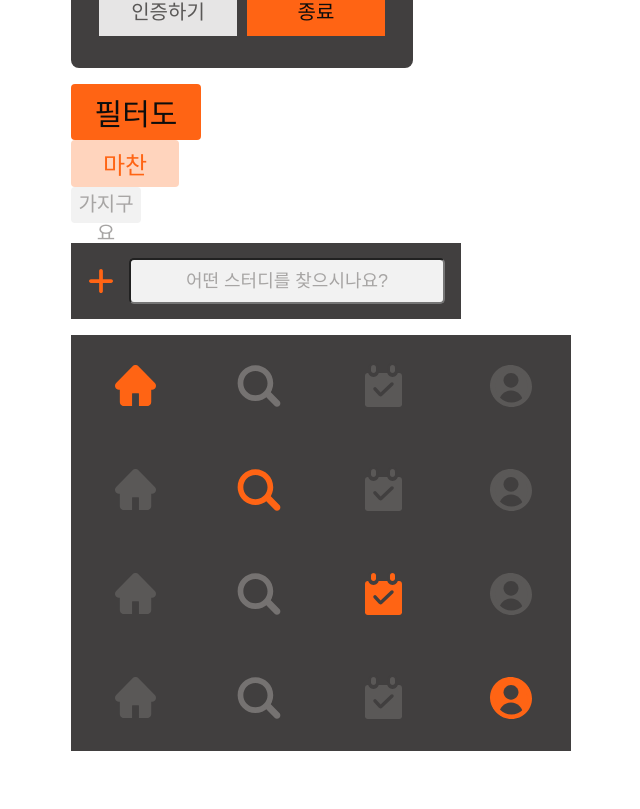
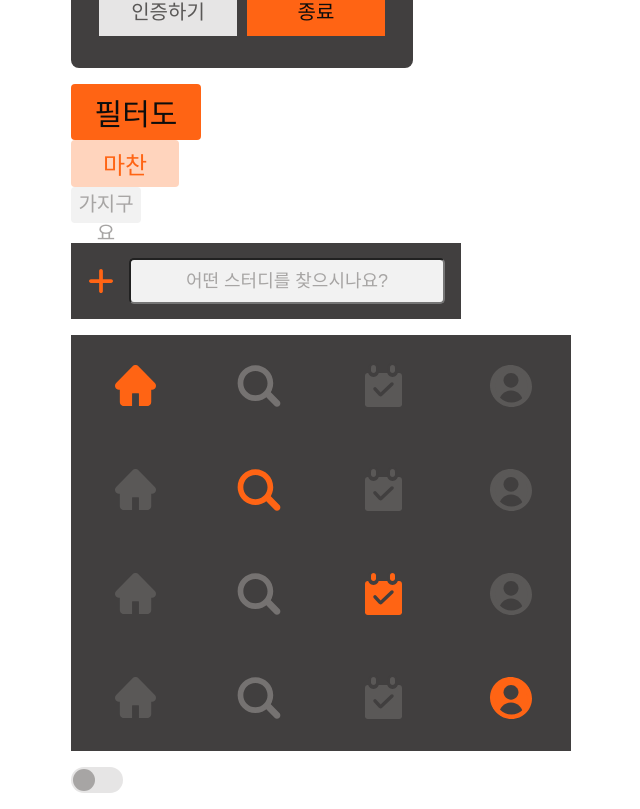
Before and after one commit to scato3/front-end, a Next.js app: page / in a window 1280 px wide. Shown: the part 1288-2097 px from the top of the page, without its empty margins (319-959 px from the left). Before the commit the page ends 2039 px from the top, so only its background shows below. Built offline with nearby package versions, Linux system fonts and the light colour scheme; no server answers; a web font is replaced by a local one.

Commit message:
feat: toggle 개발

```diff
--- /dev/null
+++ b/src/app/_component/toggle/toggle.module.css
@@ -0,0 +1,18 @@
+.Container {
+  position: relative;
+  width: 52px;
+  height: 26px;
+  background-color: var(--gray-100);
+  border-radius: 13px;
+}
+
+.toggleCircle {
+  position: absolute;
+  top: 2px;
+  left: 2px;
+  width: 22px;
+  height: 22px;
+  background-color: var(--gray-400);
+  border-radius: 50%;
+  transition: transform 0.3s ease;
+}
--- /dev/null
+++ b/src/app/_component/toggle/toggle.tsx
@@ -0,0 +1,25 @@
+import { useState } from "react";
+import styles from "./toggle.module.css";
+
+export default function Toggle() {
+  const [toggled, setToggled] = useState(false);
+
+  const containerStyle = {
+    backgroundColor: toggled ? "var(--main-100)" : "var(--gray-100)",
+  };
+
+  const toggleCircleStyle = {
+    backgroundColor: toggled ? "var(--main-200)" : "var(--gray-400)",
+    transform: toggled ? "translateX(24px)" : "translateX(0)",
+  };
+
+  const handleToggle = () => {
+    setToggled((prevState) => !prevState);
+  };
+
+  return (
+    <div className={styles.Container} style={containerStyle} onClick={handleToggle}>
+      <div className={`${styles.toggleCircle} ${toggled ? styles.animate : ""}`} style={toggleCircleStyle}></div>
+    </div>
+  );
+}
--- a/src/app/page.tsx
+++ b/src/app/page.tsx
@@ -7,6 +7,7 @@ import Modal_Md from "./_component/modal/Modal_Md";
 import Filter from "./_component/filter/Filter";
 import Input_Chat from "./_component/input/Input_Chat";
 import Footer from "./_component/footer/footer";
+import Toggle from "./_component/toggle/toggle";
 
 import styles from "./_component/modal/modal.module.css";
 
@@ -90,6 +91,9 @@ export default function Home() {
       <Footer selectedIndex={1} />
       <Footer selectedIndex={2} />
       <Footer selectedIndex={3} />
+      <br />
+      <Toggle />
+      <br />
     </div>
   );
 }
```
